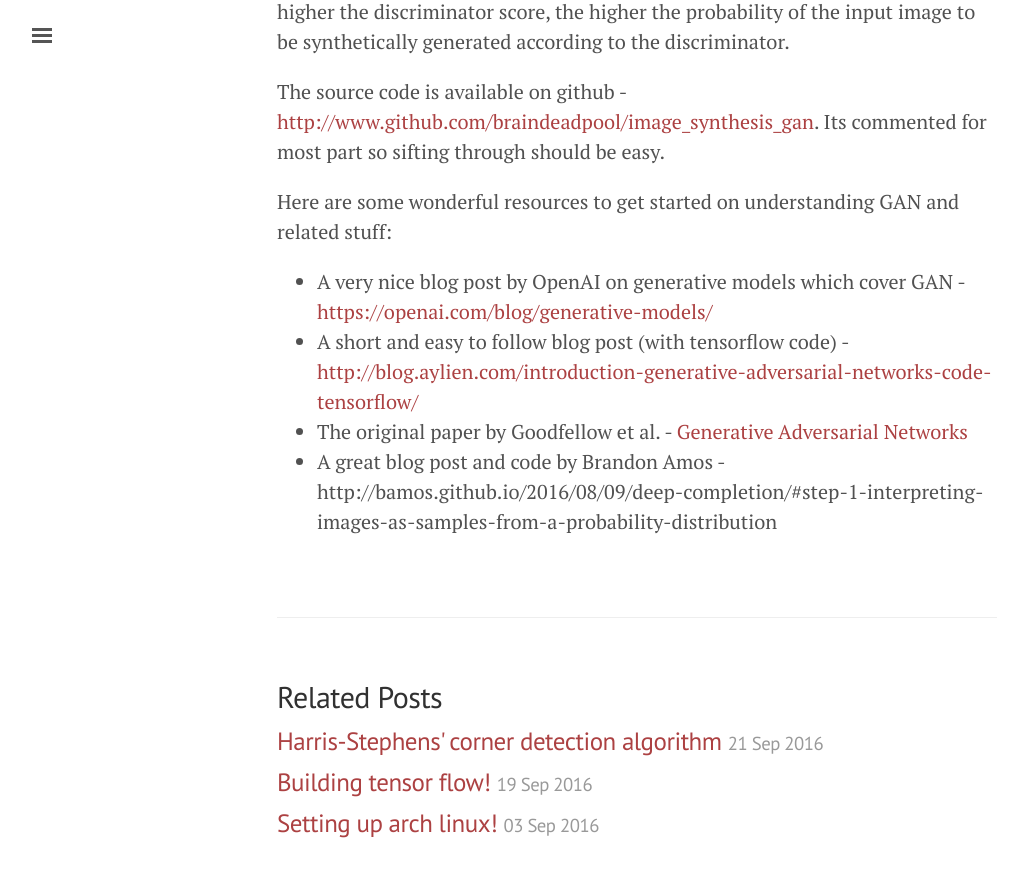
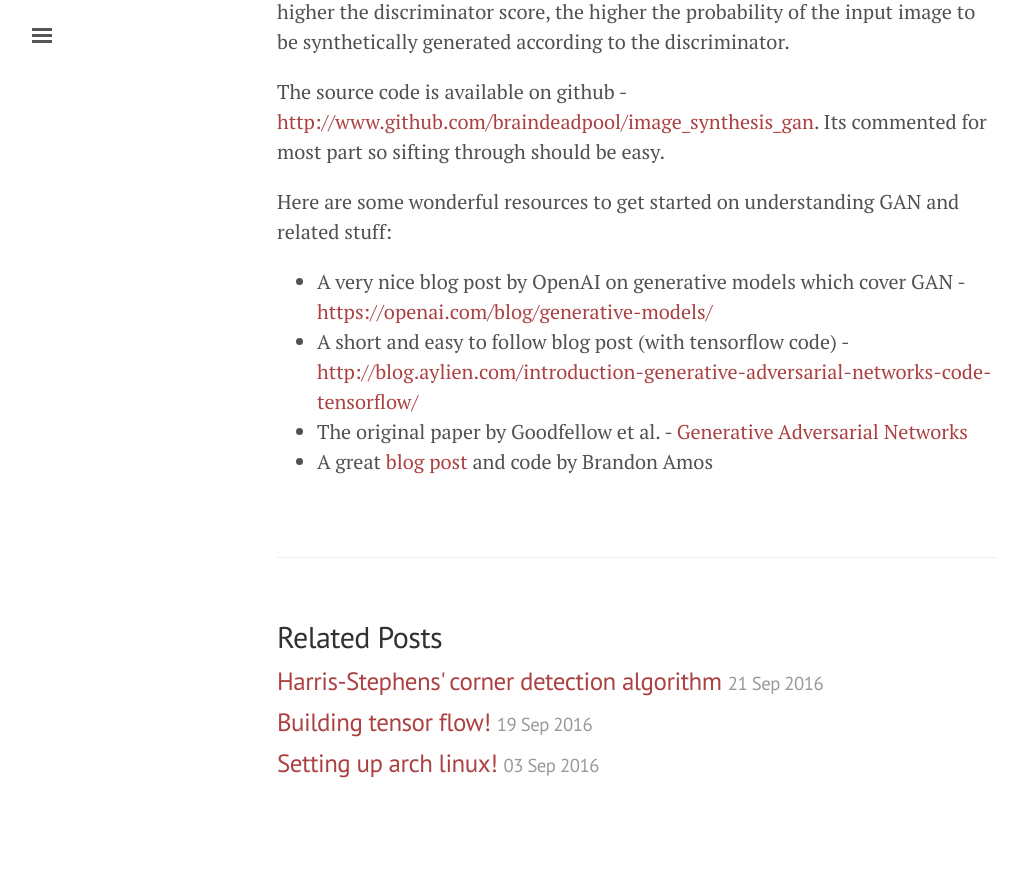
Before and after one commit to braindeadpool/braindeadpool.github.io_old, a Jekyll site: the page built from _posts/2016-12-19-image-synthesis-gan.md, in a window 1280 px wide and 900 px high, scrolled down 1575 px. Shown: the top 877 px of the window, without its empty margins (3-1024 px from the left). Built offline with Jekyll 4.4.1, drawn with Linux system fonts in a browser that asks for light colours; formulas are drawn with MathJax 3; after the commit the page ends 2415 px from its top, so only the background shows below that.

Commit message:
image_synthesis_gan post

```diff
--- a/_posts/2016-12-19-image-synthesis-gan.md
+++ b/_posts/2016-12-19-image-synthesis-gan.md
@@ -45,4 +45,4 @@ Here are some wonderful resources to get started on understanding GAN and relate
 * A very nice blog post by OpenAI on generative models which cover GAN - [https://openai.com/blog/generative-models/](https://openai.com/blog/generative-models/)
 * A short and easy to follow blog post (with tensorflow code) - [http://blog.aylien.com/introduction-generative-adversarial-networks-code-tensorflow/](http://blog.aylien.com/introduction-generative-adversarial-networks-code-tensorflow/)
 * The original paper by Goodfellow et al. - [Generative Adversarial Networks](https://arxiv.org/abs/1406.2661)
-* A great blog post and code by Brandon Amos - http://bamos.github.io/2016/08/09/deep-completion/#step-1-interpreting-images-as-samples-from-a-probability-distribution
+* A great [blog post](http://bamos.github.io/2016/08/09/deep-completion/#step-1-interpreting-images-as-samples-from-a-probability-distribution) and code by Brandon Amos
```
